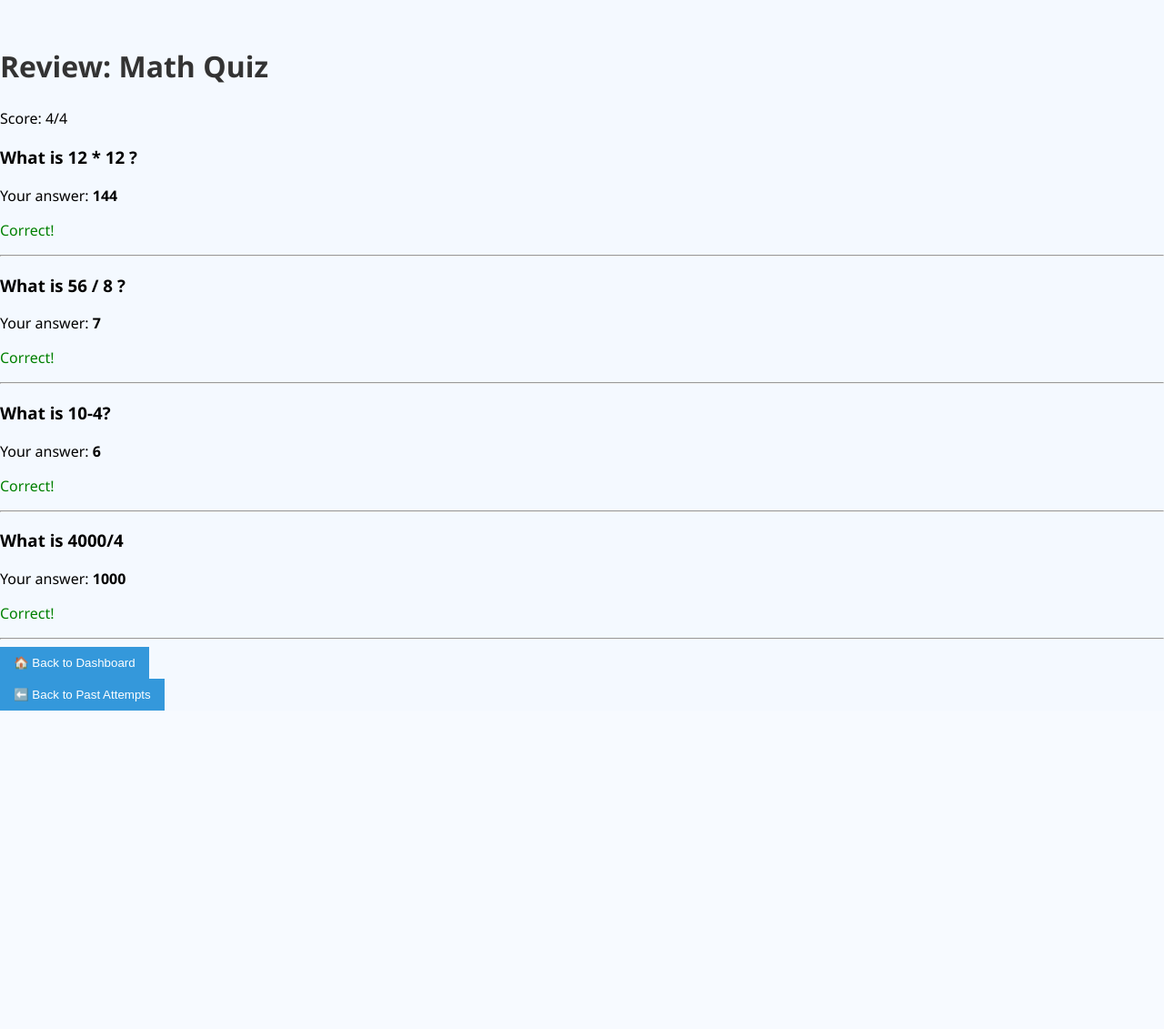
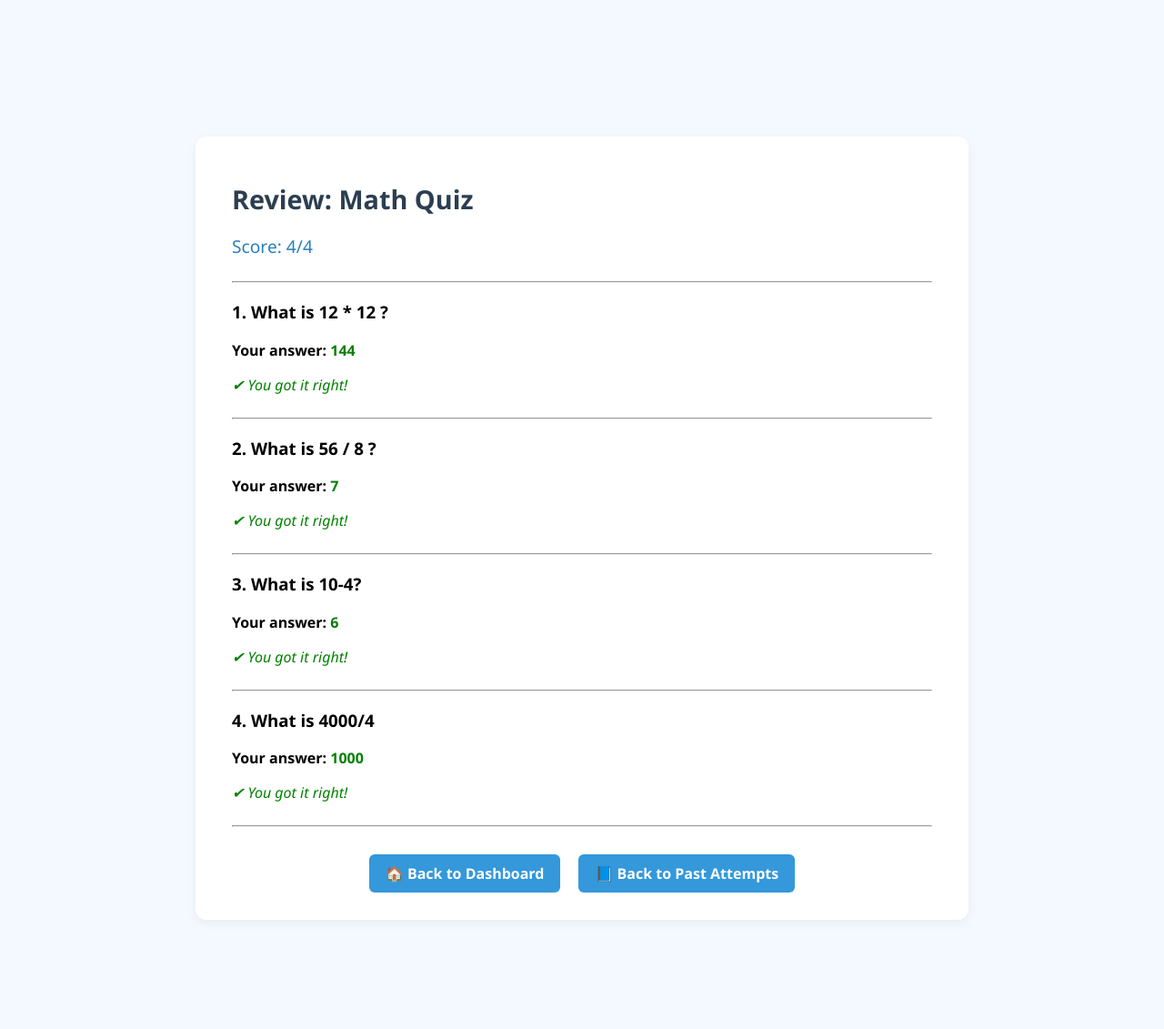
Before and after one commit to Jenson1301/Kuizpedia_4-02, a Flask app: page /review-attempts/1 in a window 1280 px wide. Shown: the part 70-1201 px from the top of the page at 91% size. Before the commit the page ends 851 px from the top, so only its background shows below. Run offline with Flask 3, Linux system fonts and the light colour scheme; a user stored in the database is signed in; data comes from the database, SQL or seed files in the repository; both versions use the stored data as it was after the commit.

Commit message:
design score result, past attempts and review attempts

```diff
--- a/backend/static/style.css
+++ b/backend/static/style.css
@@ -361,6 +361,7 @@ main {
 }
 
 
+
 /* score result */
 .result-container {
     display: flex;
@@ -414,6 +415,7 @@ main {
 .btn-result:hover {
     background-color: #1c6ca1;
 }
+
 
 /* past attempts */
 .past-attempts-container {
@@ -501,3 +503,68 @@ main {
     justify-content: center;
     margin-top: 30px;
 }
+
+/* review attempts */
+.review-container {
+  max-width: 850px;
+  margin: 100px auto;
+  padding: 20px;
+}
+
+.review-card {
+  background-color: #ffffff;
+  padding: 30px 40px;
+  border-radius: 12px;
+  box-shadow: 0 4px 12px rgba(0, 0, 0, 0.05);
+}
+
+.review-card h1 {
+  font-size: 1.8em;
+  margin-bottom: 10px;
+  color: #2c3e50;
+}
+
+.review-score {
+  font-size: 1.2em;
+  margin-bottom: 25px;
+  color: #2980b9;
+}
+
+.question-card {
+  margin-bottom: 25px;
+}
+
+.correct {
+  color: green;
+  font-weight: bold;
+}
+
+.incorrect {
+  color: red;
+  font-weight: bold;
+}
+
+.correct-answer {
+  color: #2d3436;
+  font-style: italic;
+}
+
+.review-buttons {
+  display: flex;
+  justify-content: center;
+  gap: 20px;
+  margin-top: 30px;
+}
+
+.btn-nav {
+  background-color: #3498db;
+  color: white;
+  padding: 10px 18px;
+  border-radius: 6px;
+  text-decoration: none;
+  font-weight: bold;
+}
+
+.btn-nav:hover {
+  background-color: #1c6ca1;
+}
--- a/backend/templates/review_attempt.html
+++ b/backend/templates/review_attempt.html
@@ -1,34 +1,37 @@
 {% extends 'base.html' %}
 
-{% block title %}Review Attempt{% endblock %}
+{% block title %}Review Attempt - Kuizpedia{% endblock %}
 
 {% block body %}
+<div class="review-container">
+  <div class="review-card">
     <h1>Review: {{ attempt.kuiz.name }}</h1>
-<p>Score: {{ attempt.score }}/{{ attempt.total }}</p>
+    <p class="review-score">Score: {{ attempt.score }}/{{ attempt.total }}</p>
+    <hr>
 
     {% for detail in details %}
-  <div>
-    <h3>{{ detail.question.question_text }}</h3>
-    <p>Your answer: <strong>{{ detail.user_answer }}</strong></p>
+    <div class="question-card">
+      <h3>{{ loop.index }}. {{ detail.question.question_text }}</h3>
+      <p><strong>Your answer:</strong>
         {% if detail.user_answer.strip()|lower != detail.correct_answer.strip()|lower %}
-      <p style="color:red;">Correct answer: {{ detail.correct_answer }}</p>
+          <span class="incorrect">{{ detail.user_answer }}</span>
         {% else %}
-      <p style="color:green;">Correct!</p>
+          <span class="correct">{{ detail.user_answer }}</span>
+        {% endif %}
+      </p>
+      {% if detail.user_answer.strip()|lower != detail.correct_answer.strip()|lower %}
+        <p class="correct-answer">✅ Correct answer: <strong>{{ detail.correct_answer }}</strong></p>
+      {% else %}
+        <p class="correct-answer" style="color:green;">✔ You got it right!</p>
       {% endif %}
     </div>
     <hr>
     {% endfor %}
 
-<div>
-  <form action="{{ url_for('kuiz.dashboard') }}" method="GET" style="display:inline;">
-    <button type="submit">🏠 Back to Dashboard</button>
-  </form>
+    <div class="review-buttons">
+      <a href="{{ url_for('kuiz.dashboard') }}" class="btn-nav">🏠 Back to Dashboard</a>
+      <a href="{{ url_for('kuiz.past_attempts') }}" class="btn-nav">📘 Back to Past Attempts</a>
     </div>
-
-<div>
-  <form action="{{ url_for('kuiz.past_attempts') }}" method="GET" style="display:inline;">
-    <button type="submit">⬅️ Back to Past Attempts</button>
-  </form>
   </div>
-
+</div>
 {% endblock %}
```
Also changed, not shown: backend/instance/kuizpedia.db. Lines whose indentation alone changed are shown as unchanged.
